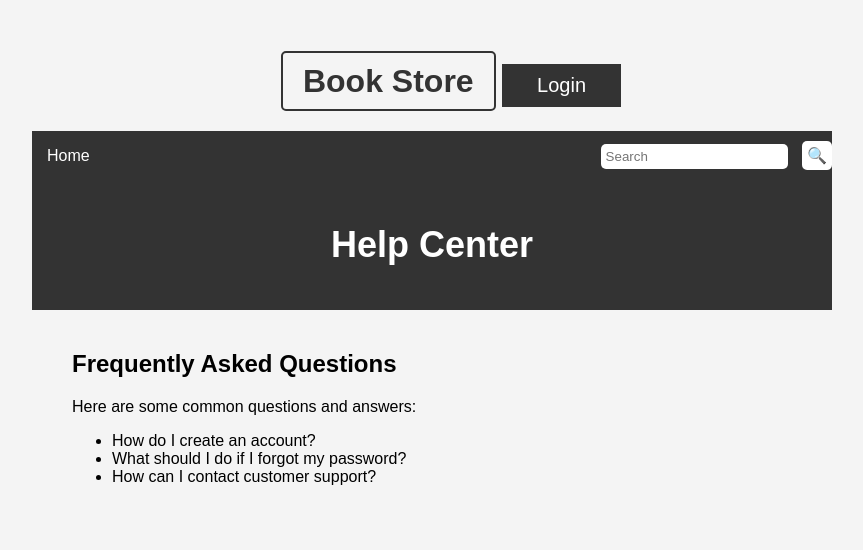
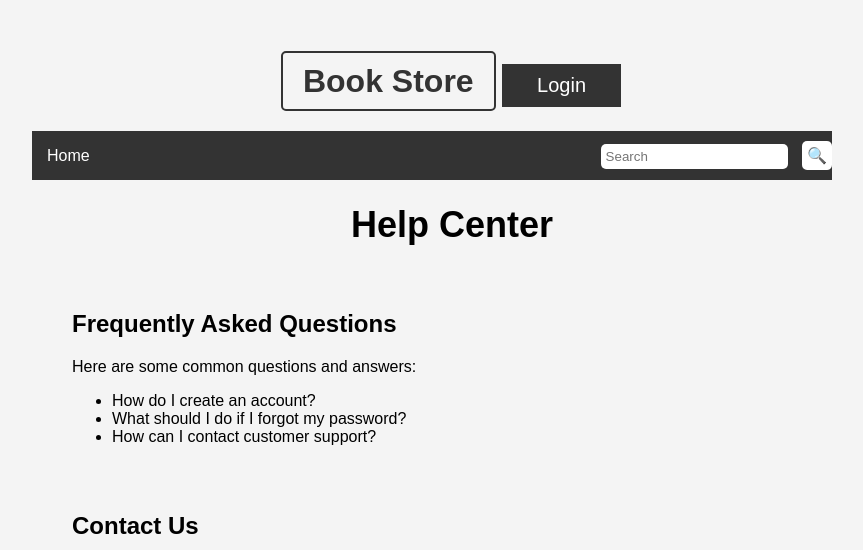
Before and after one commit to Abishai03/book_management_system, a Flask app: template app/templates/help.html in a window 1280 px wide. Shown: the top 550 px of the page, without its empty margins (188-1051 px from the left). Run offline with Flask 3, Linux system fonts and the light colour scheme; the template is opened without the code that fills it, so the values that code supplies are empty.

Commit message:
Clean up help.html

```diff
--- a/app/templates/help.html
+++ b/app/templates/help.html
@@ -13,12 +13,12 @@
 
         header {
             text-align: center;
-            margin-left: -20px;
+            /* margin-left: -20px;
             margin-right: 20px;
 
             background-color: #333;
             color: #fff;
-            padding: 20px;
+            padding: 20px; */
         }
 
         h1 {
--- a/app/templates/tou.html
+++ b/app/templates/tou.html
@@ -50,7 +50,7 @@
         header {
           text-align: center;
         }
-      </style>
+    </style>
 </head>
 <body>
     <header>
```
